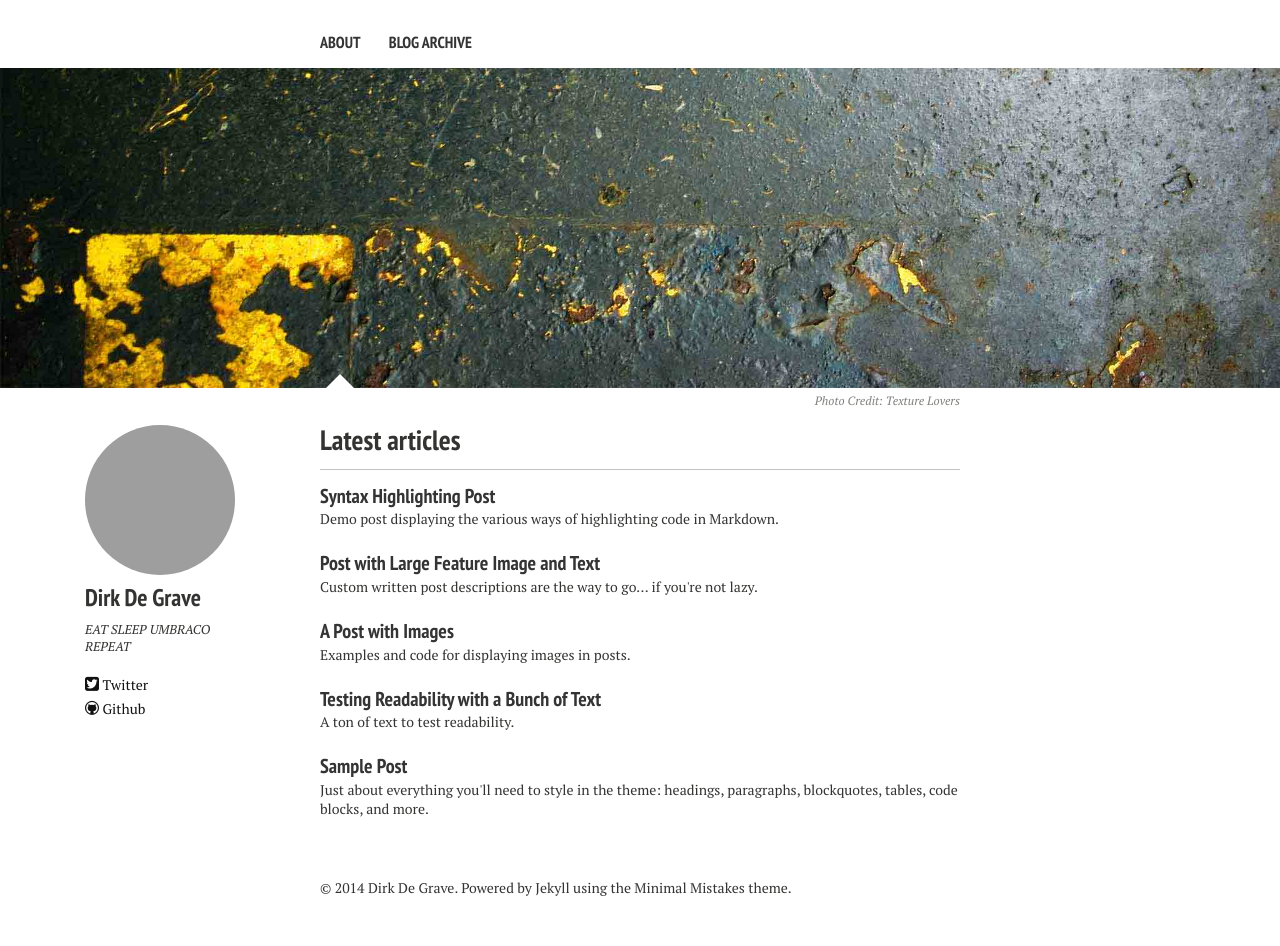
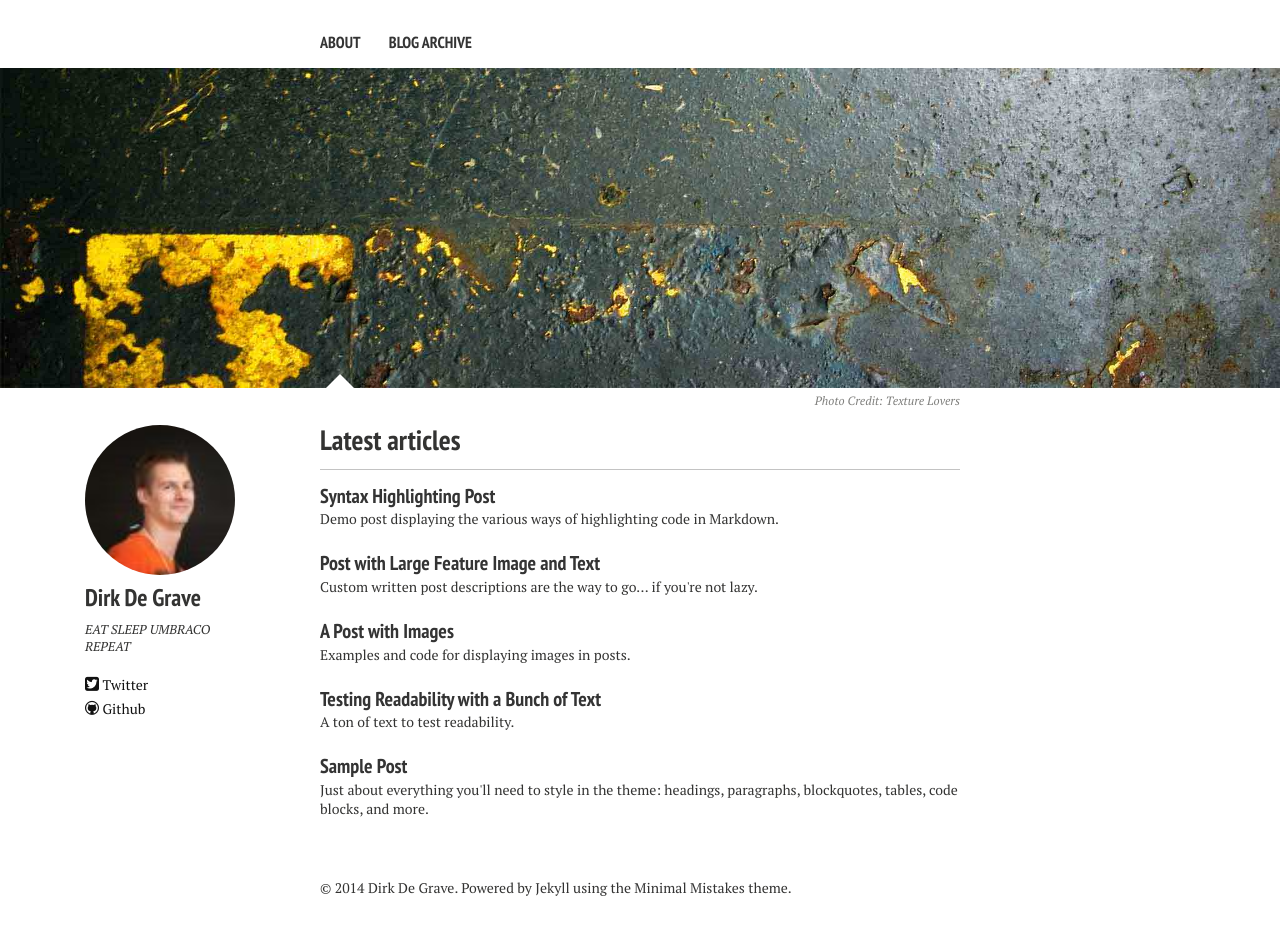
Before and after one commit to netaddicts/netaddicts.github.io, a Jekyll site: the page built from index.md, in a window 1280 px wide. Built offline with Jekyll 4.4.1, drawn with Linux system fonts in a browser that asks for light colours; nearby versions of some CDN libraries.

Commit message:
Ouch, image path mistake

```diff
--- a/_config.yml
+++ b/_config.yml
@@ -7,7 +7,7 @@ url:              http://www.netaddicts.be
 # Owner/author information
 owner:
   name:           Dirk De Grave
-  avatar:         me.jpg
+  avatar:         me.jpeg
   bio:            "EAT SLEEP UMBRACO REPEAT"
   email:          dirk@netaddicts.be
   # Social networking links are used in author-bio sidebar. Update and remove as you like.
```
